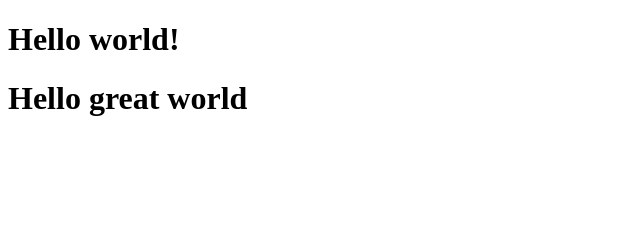
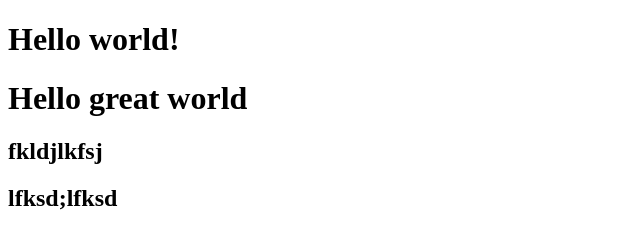
Before and after one commit to Klimuska/first_first, a plain HTML site: page index.html in a window 1280 px wide. Shown: the whole page, without its empty margins (0-640 px from the left). Drawn offline with Linux system fonts and the light colour scheme.

Commit message:
theendcommit
theendcommit

```diff
--- a/index.html
+++ b/index.html
@@ -9,5 +9,7 @@
 <body>
     <h1>Hello world!</h1>
     <h1>Hello great world</h1>
+    <h2>    fkldjlkfsj</h2>
+    <h2>lfksd;lfksd</h2>
 </body>
 </html>
```
